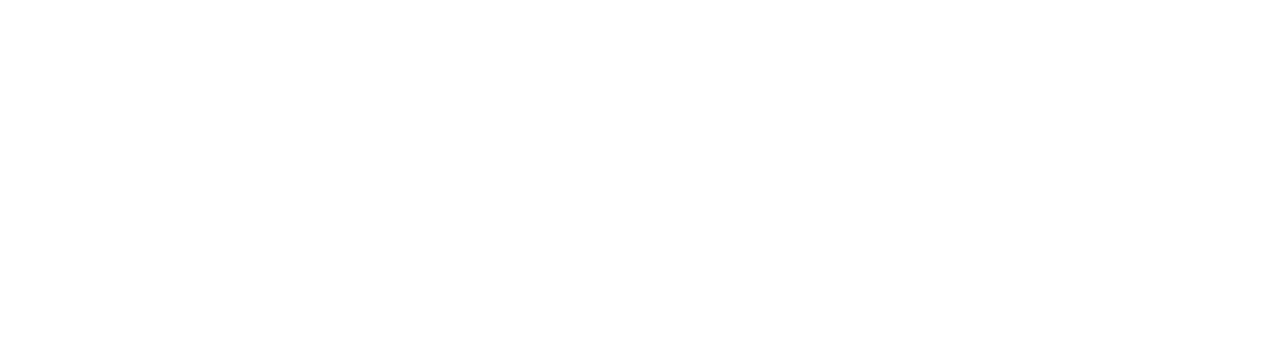
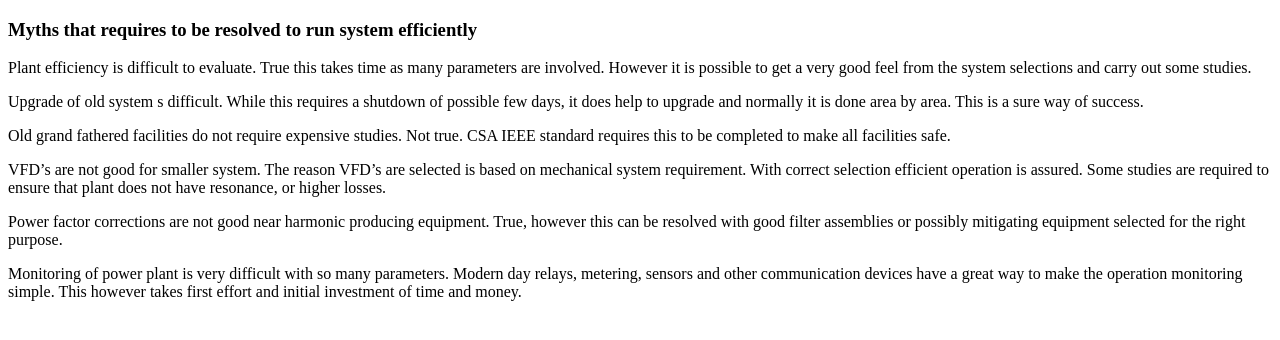
Before and after one commit to kushthaker/psdg, a plain HTML site: page partials/thoughts.html in a window 1280 px wide. Drawn offline with Linux system fonts and the light colour scheme.

Commit message:
some styling changes

```diff
--- a/css/styles.css
+++ b/css/styles.css
@@ -4,6 +4,10 @@ body {
 
 h1 {
     font-weight: 700;
+}
+
+p {
+    font-size: 16px;
 }
 
 #wrapper {
--- a/js/app.js
+++ b/js/app.js
@@ -4,10 +4,6 @@ var app = angular.module('psdg', ['ngRoute']);
 
 app.config(function($routeProvider) {
 	$routeProvider
-	.when('/', {
-		templateUrl: '../partials/home.html',
-		controller: 'psdgCtrl as ctrl'
-	})
 	.when('/about', {
 		templateUrl: '../partials/about.html',
 		controller: 'psdgCtrl as ctrl'
@@ -25,7 +21,7 @@ app.config(function($routeProvider) {
 		controller: 'psdgCtrl as ctrl'
 	})
 	.otherwise({
-		redirectTo: '/',
+		redirectTo: '/about',
 	})
 
 });
--- a/partials/thoughts.html
+++ b/partials/thoughts.html
@@ -4,6 +4,32 @@
 	<title>PSDG Thoughts</title>
 </head>
 <body>
+<p>
+    <strong><h3>Myths that requires to be resolved to run system efficiently</h3></strong>
+</p>
+<p>
+    Plant efficiency is difficult to evaluate. True this takes time as many parameters are involved. However it is possible to get a very good feel from the
+    system selections and carry out some studies.
+</p>
+<p>
+    Upgrade of old system s difficult. While this requires a shutdown of possible few days, it does help to upgrade and normally it is done area by area. This
+    is a sure way of success.
+</p>
+<p>
+    Old grand fathered facilities do not require expensive studies. Not true. CSA IEEE standard requires this to be completed to make all facilities safe.
+</p>
+<p>
+    VFD’s are not good for smaller system. The reason VFD’s are selected is based on mechanical system requirement. With correct selection efficient operation
+    is assured. Some studies are required to ensure that plant does not have resonance, or higher losses.
+</p>
+<p>
+    Power factor corrections are not good near harmonic producing equipment. True, however this can be resolved with good filter assemblies or possibly
+    mitigating equipment selected for the right purpose.
+</p>
+<p>
+    Monitoring of power plant is very difficult with so many parameters. Modern day relays, metering, sensors and other communication devices have a great way
+    to make the operation monitoring simple. This however takes first effort and initial investment of time and money.
+	</p>
 
 </body>
 </html>
```
Also changed, not shown: index.html (+2 -1 lines), partials/about.html (+5 -0 lines).
